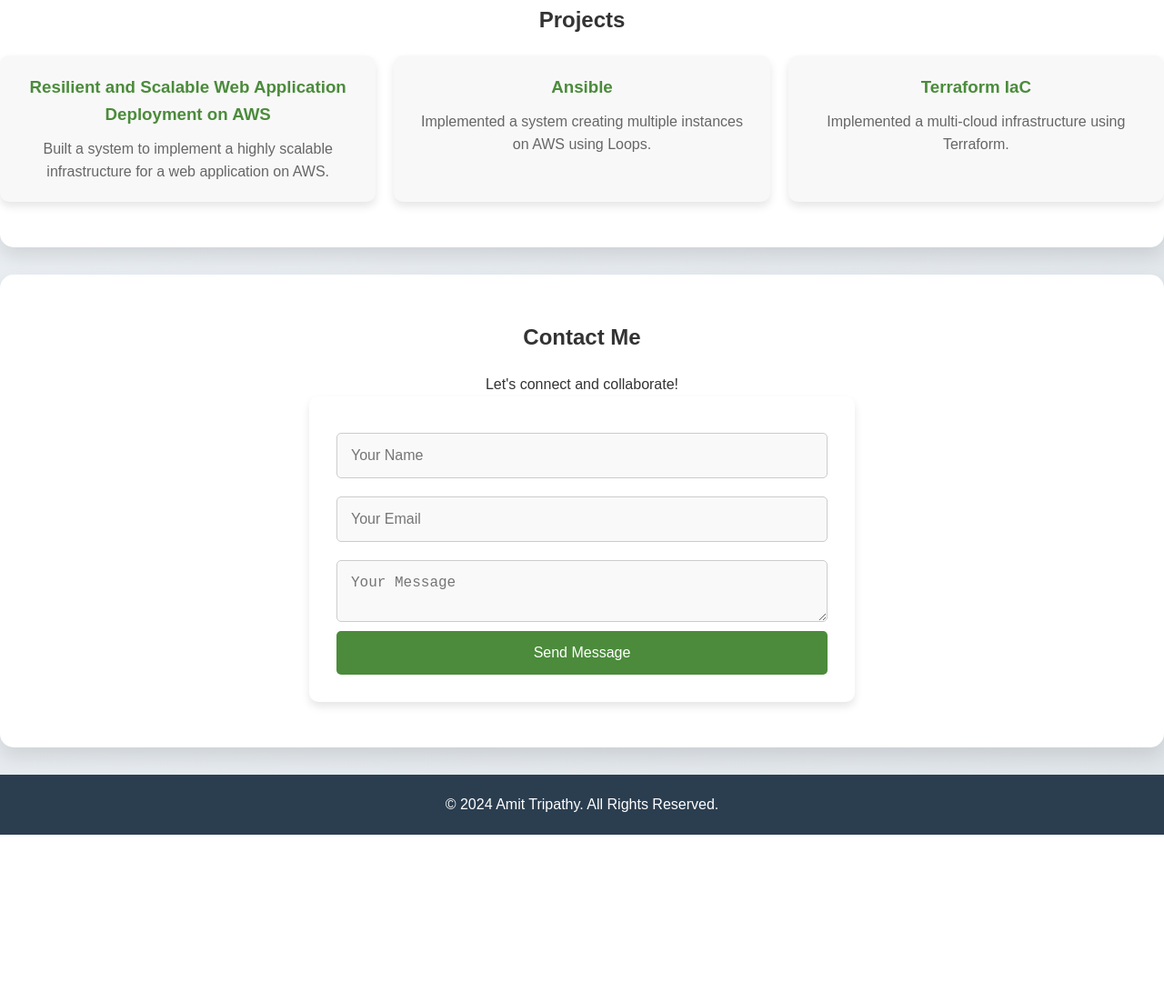
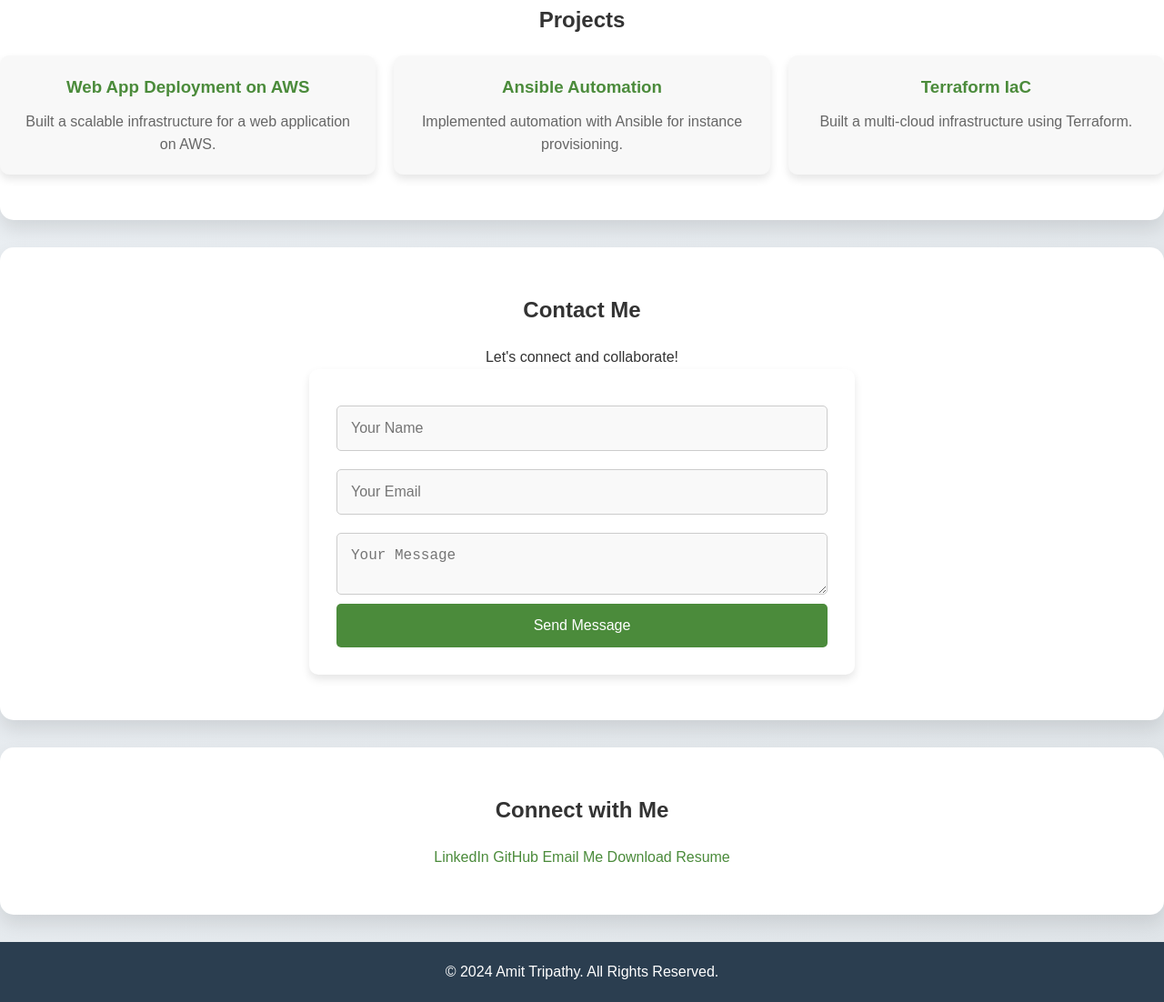
Before and after one commit to Amittripathy901/My-Portfolio-Website, a plain HTML site: page index.html in a window 1280 px wide. Shown: the part 1080-2182 px from the top of the page at 91% size. Before the commit the page ends 1998 px from the top, so only its background shows below. Drawn offline with nearby package versions, Linux system fonts and the light colour scheme; a script that the page names is missing.

Commit message:
Update index.html

```diff
--- a/index.html
+++ b/index.html
@@ -6,13 +6,8 @@
     <title>Amit Tripathy Portfolio</title>
     <link rel="stylesheet" href="style.css">
     <link href="aos/aos.css" rel="stylesheet">
-
-    <!-- AOS CSS -->
-<link href="https://cdn.jsdelivr.net/npm/aos@2.3.4/dist/aos.css" rel="stylesheet">
-
-<!-- AOS JavaScript -->
-<script src="https://cdn.jsdelivr.net/npm/aos@2.3.4/dist/aos.js"></script>
-
+    <link href="https://cdn.jsdelivr.net/npm/aos@2.3.4/dist/aos.css" rel="stylesheet">
+    <script src="https://cdn.jsdelivr.net/npm/aos@2.3.4/dist/aos.js"></script>
 </head>
 <body>
     <header>
@@ -36,9 +31,7 @@
 
     <section id="about" class="section" data-aos="fade-up">
         <h2>About Me</h2>
-        <p>
-            I'm a fresher DevOps engineer specializing in automation, infrastructure as code, and cloud technologies. I aim to build scalable, efficient, and secure systems.
-        </p>
+        <p>I'm a fresher DevOps engineer specializing in automation, infrastructure as code, and cloud technologies.</p>
     </section>
 
     <section id="skills" class="section" data-aos="fade-left">
@@ -57,16 +50,16 @@
         <h2>Projects</h2>
         <div class="project-grid">
             <div class="project-card">
-                <h3>Resilient and Scalable Web Application Deployment on AWS</h3>
-                <p>Built a system to implement a highly scalable infrastructure for a web application on AWS.</p>
+                <h3>Web App Deployment on AWS</h3>
+                <p>Built a scalable infrastructure for a web application on AWS.</p>
             </div>
             <div class="project-card">
-                <h3>Ansible</h3>
-                <p>Implemented a system creating multiple instances on AWS using Loops.</p>
+                <h3>Ansible Automation</h3>
+                <p>Implemented automation with Ansible for instance provisioning.</p>
             </div>
             <div class="project-card">
                 <h3>Terraform IaC</h3>
-                <p>Implemented a multi-cloud infrastructure using Terraform.</p>
+                <p>Built a multi-cloud infrastructure using Terraform.</p>
             </div>
         </div>
     </section>
@@ -82,6 +75,16 @@
         </form>
     </section>
 
+    <section id="connect" class="section" data-aos="fade-up">
+        <h2>Connect with Me</h2>
+        <div class="social-links">
+            <a href="https://www.linkedin.com/in/your-profile" target="_blank">LinkedIn</a>
+            <a href="https://github.com/your-github" target="_blank">GitHub</a>
+            <a href="mailto:your.email@example.com">Email Me</a>
+            <a href="resume.pdf" download>Download Resume</a>
+        </div>
+    </section>
+
     <footer>
         <p>© 2024 Amit Tripathy. All Rights Reserved.</p>
     </footer>
@@ -90,6 +93,10 @@
     <script src="script.js"></script>
     <script>
         AOS.init();
+        document.getElementById('contact-form').addEventListener('submit', function(event) {
+            event.preventDefault();
+            alert('Your message has been sent!');
+        });
     </script>
 </body>
 </html>
```
